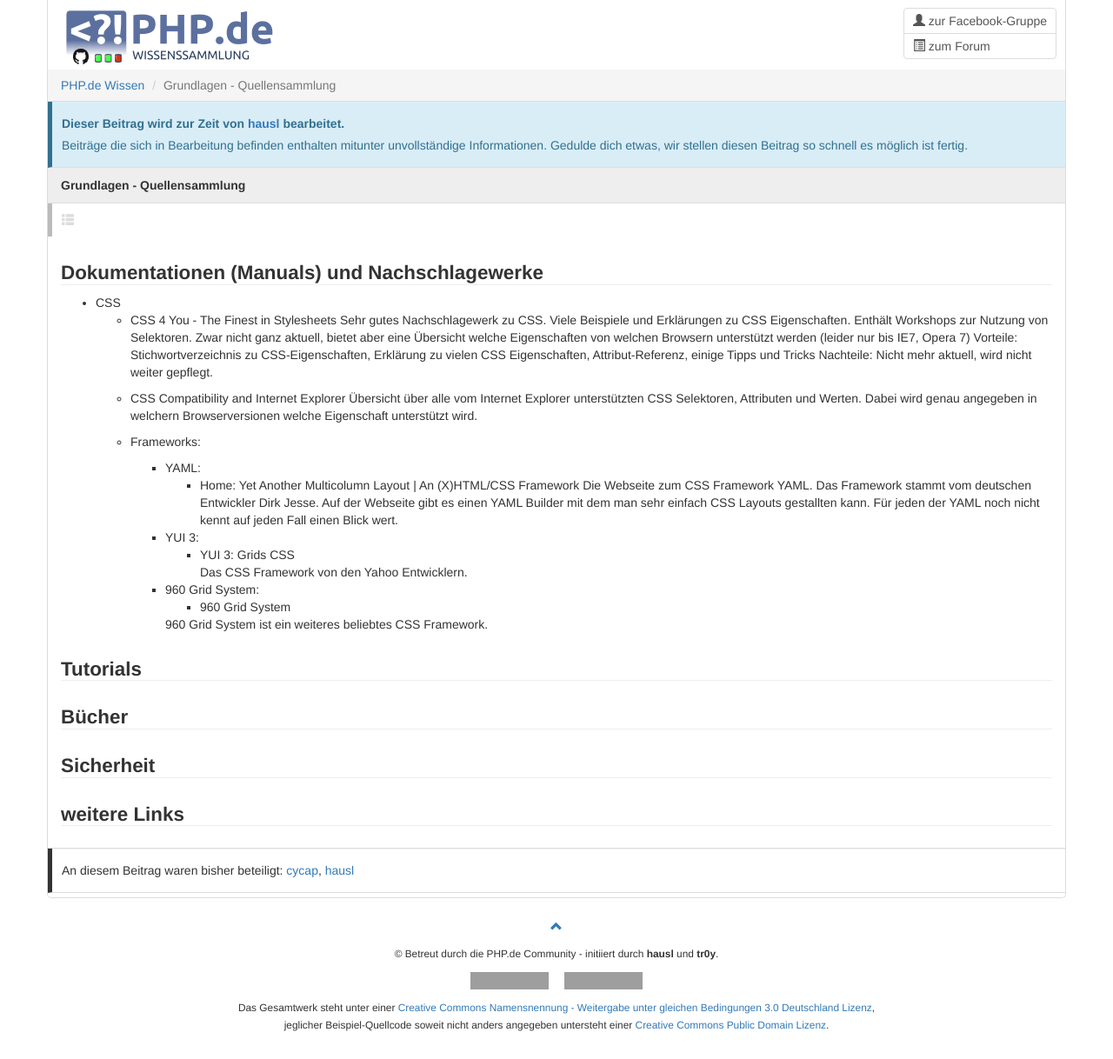
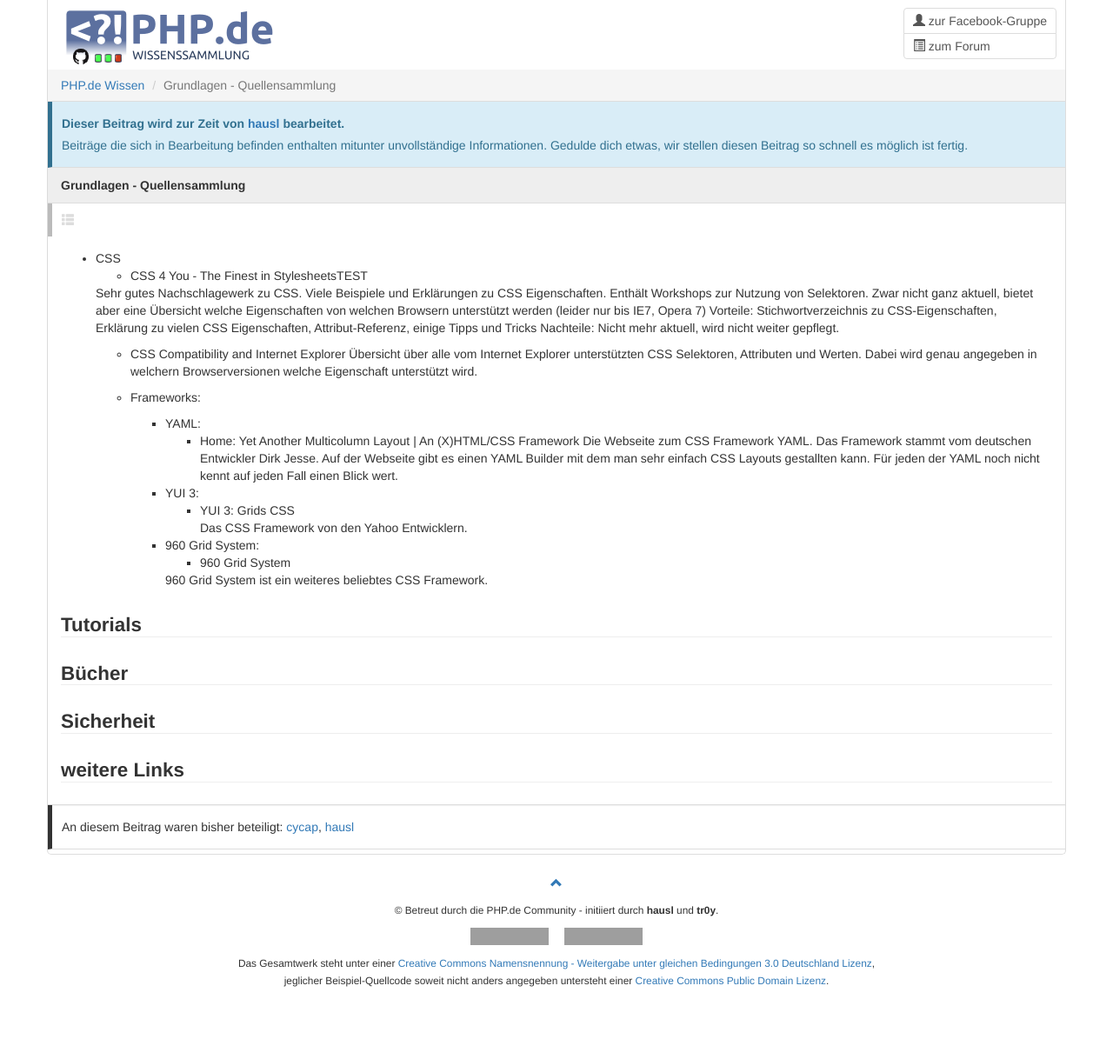
Before and after one commit to php-de/php-de.github.io, a Jekyll site: the page built from introduction/grundlagen.md, in a window 1280 px wide. Shown: the whole page at 87% size. Built offline with Jekyll 4.4.1, drawn with Linux system fonts in a browser that asks for light colours; nearby versions of some CDN libraries; after the commit the page ends 1167 px from its top, so only the background shows below that; grey boxes are pictures that could not be loaded.

Commit message:
Update grundlagen.md

```diff
--- a/introduction/grundlagen.md
+++ b/introduction/grundlagen.md
@@ -23,10 +23,9 @@ inhalt:
 entry-type: in-progress
 ---
 
-### Dokumentationen (Manuals) und Nachschlagewerke
+* CSS
+    * CSS 4 You - The Finest in StylesheetsTEST
 
-* CSS
-    * CSS 4 You - The Finest in Stylesheets
     Sehr gutes Nachschlagewerk zu CSS. Viele Beispiele und Erklärungen zu CSS Eigenschaften. Enthält Workshops zur Nutzung von Selektoren. Zwar nicht ganz aktuell, bietet aber eine Übersicht welche Eigenschaften von welchen Browsern unterstützt werden (leider nur bis IE7, Opera 7)
     Vorteile: Stichwortverzeichnis zu CSS-Eigenschaften, Erklärung zu vielen CSS Eigenschaften, Attribut-Referenz, einige Tipps und Tricks
     Nachteile: Nicht mehr aktuell, wird nicht weiter gepflegt.
```
